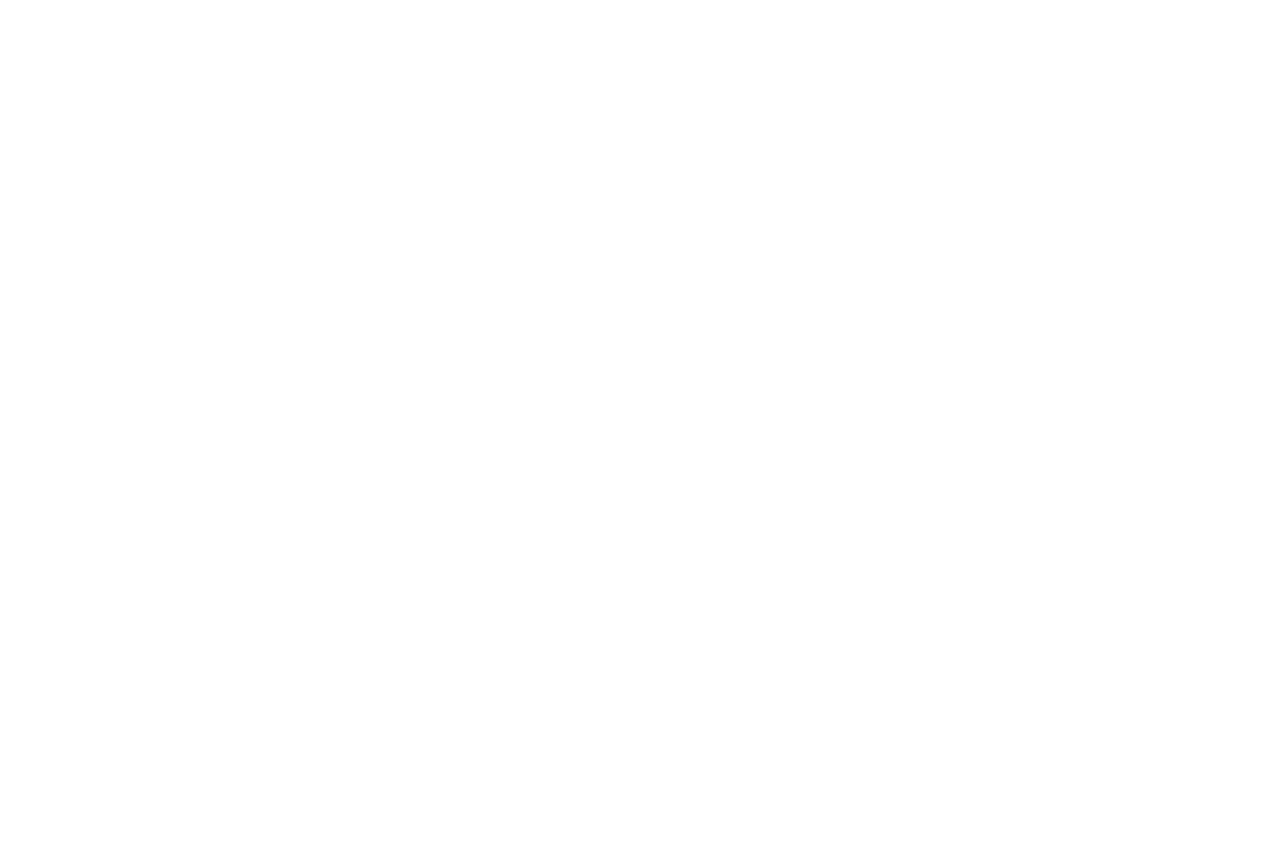
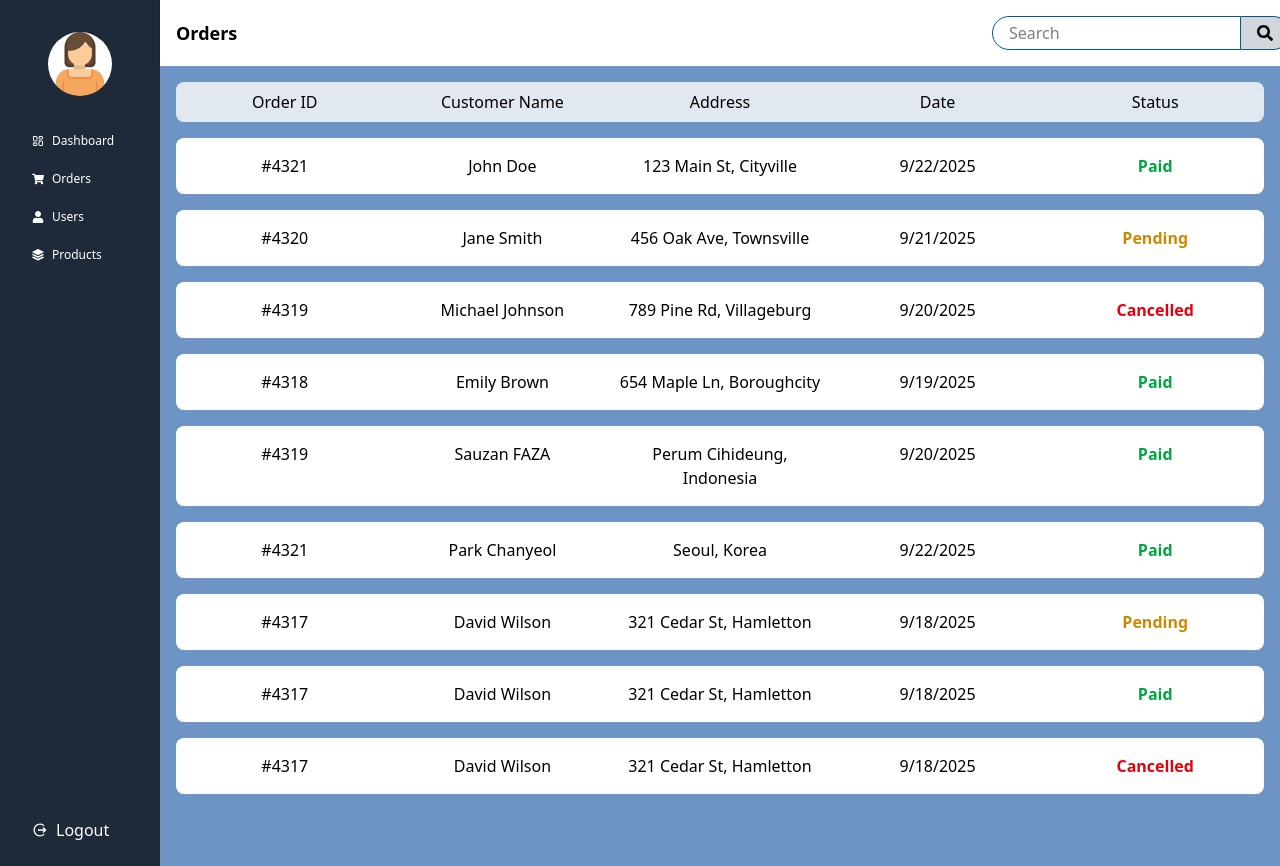
Before and after one commit to sauzanfaza/admin-dashboard, a React (Vite) app: page /orders in a window 1280 px wide. Before the commit this address had no page. Before the commit the page ends 800 px from the top, so only its background shows below. Built offline with nearby package versions, Linux system fonts and the light colour scheme.

Commit message:
create orders page component, add new prop (title) in navbar

```diff
--- a/src/App.jsx
+++ b/src/App.jsx
@@ -2,6 +2,7 @@ import { Routes, Route } from 'react-router-dom'
 import Regis from './pages/Regis'
 import Login from './pages/Login'
 import MainBoard from './components/MainBoard'
+import Orders from './pages/Orders'
 import { useState } from 'react'
 
 export default function Home() {
@@ -11,6 +12,7 @@ export default function Home() {
             <Route path="/" element={<Regis />} />
             <Route path="/login" element={<Login setUser={setUser} />} />
             <Route path="/mainBoard" element={<MainBoard user={user} setUser={setUser} />} />
+            <Route path="/orders" element={<Orders />} />
         </Routes>
     )
 }
--- a/src/components/Navbar.jsx
+++ b/src/components/Navbar.jsx
@@ -1,10 +1,12 @@
 import { FaSearch } from "react-icons/fa";
 
-export default function Navbar({user}) {
+export default function Navbar({user, title}) {
     return (
         <header className="w-full bg-white shadow p-4 flex items-center justify-between">
             <div className="flex items-center">
-            <h2 className="text-lg font-semibold">Welcome {user?.name}</h2>
+            <h2 className="text-lg font-semibold">
+                {title ? `${title}` : `Welcome ${user ? user.name : ""}`}
+            </h2>
             </div>
             <div class="flex w-68">
                 <input
--- a/src/components/RecentOrder.jsx
+++ b/src/components/RecentOrder.jsx
@@ -1,6 +1,10 @@
 import { recentOrders } from "../data/data"
 
 export default function RecentOrder() {
+    const sortedorders = [...recentOrders].sort(
+        (a, b) => new Date(b.date) - new Date(a.date)
+    )
+    const lastorders = sortedorders.slice(0, 5)
     return(
         <div className="p-4 bg-white rounded-md shadow-md mt-4 w-full">
             <h1 className="text-xl font-bold mb-3">Recent Orders</h1>
@@ -15,7 +19,7 @@ export default function RecentOrder() {
                 </tr>
                 </thead>
                 <tbody>
-                {recentOrders.map((order) => (
+                {lastorders.map((order) => (
                     <tr key={order.id} className="hover:bg-gray-50">
                     <td className="py-2 px-2 border-b border-gray-200 text-[12px] text-gray-700">{order.id}</td>
                     <td className="py-2 px-2 border-b border-gray-200 text-[12px] text-gray-700">{order.customer}</td>
--- a/src/components/Sidebar.jsx
+++ b/src/components/Sidebar.jsx
@@ -3,7 +3,8 @@ import { FaShoppingCart } from "react-icons/fa";
 import { FaUser } from "react-icons/fa";
 import { BsStack } from "react-icons/bs";
 import { IoMdLogOut } from "react-icons/io";
-import { Navigate, useNavigate } from "react-router-dom";
+import { useNavigate } from "react-router-dom";
+import { Link } from "react-router-dom";
 
 export default function Sidebar({user, setUser}) {
     const navigate = useNavigate();
@@ -29,12 +30,14 @@ export default function Sidebar({user, setUser}) {
             {/* Navigation Links */}
             <nav className="flex flex-col items-center w-full">
                 <div className="w-full max-w-[150px] text-left space-y-1">
-                    <a href="#" className="flex items-center gap-2 hover:bg-sky-600 px-4 py-2 rounded-lg text-[12px]">
+                    <Link to="/mainBoard"
+                        className="flex items-center gap-2 hover:bg-sky-600 px-4 py-2 rounded-lg text-[12px]">
                         <LuLayoutDashboard /> Dashboard
-                    </a>
-                    <a href="#" className="flex items-center gap-2 hover:bg-sky-600 px-4 py-2 rounded-lg text-[12px]">
+                    </Link>
+                    <Link to="/orders"
+                        className="flex items-center gap-2 hover:bg-sky-600 px-4 py-2 rounded-lg text-[12px]">
                         <FaShoppingCart /> Orders
-                    </a>
+                    </Link>
                     <a href="#" className="flex items-center gap-2 hover:bg-sky-600 px-4 py-2 rounded-lg text-[12px]">
                         <FaUser /> Users
                     </a>
@@ -44,7 +47,7 @@ export default function Sidebar({user, setUser}) {
                 </div>
             </nav>
 
-            {/* Logout Button - stays at bottom */}
+            {/* Logout Button*/}
             <div className="mt-auto border-gray-700 pt-4">
                 <button
                     onClick={handleLogout}
--- a/src/data/data.js
+++ b/src/data/data.js
@@ -25,6 +25,7 @@ export const recentOrders = [
       id: "#4321",
       customer: "John Doe",
       date: "2025-09-22",
+      address: "123 Main St, Cityville",
       total: 500000,
       status: "Paid",
     },
@@ -32,6 +33,7 @@ export const recentOrders = [
       id: "#4320",
       customer: "Jane Smith",
       date: "2025-09-21",
+      address: "456 Oak Ave, Townsville",
       total: 200000,
       status: "Pending",
     },
@@ -39,6 +41,7 @@ export const recentOrders = [
       id: "#4319",
       customer: "Michael Johnson",
       date: "2025-09-20",
+      address: "789 Pine Rd, Villageburg",
       total: 750000,
       status: "Cancelled",
     },
@@ -46,15 +49,49 @@ export const recentOrders = [
       id: "#4318",
       customer: "Emily Brown",
       date: "2025-09-19",
+      address: "654 Maple Ln, Boroughcity",
       total: 320000,
+      status: "Paid",
+    },
+    {
+      id: "#4319",
+      customer: "Sauzan FAZA",
+      date: "2025-09-20",
+      address: "Perum Cihideung, Indonesia",
+      total: 150000,
+      status: "Paid",
+    },
+    {
+      id: "#4321",
+      customer: "Park Chanyeol",
+      date: "2025-09-22",
+      address: "Seoul, Korea",
+      total: 150000,
       status: "Paid",
     },
     {
       id: "#4317",
       customer: "David Wilson",
       date: "2025-09-18",
+      address: "321 Cedar St, Hamletton",
+      total: 150000,
+      status: "Pending",
+    },
+    {
+      id: "#4317",
+      customer: "David Wilson",
+      date: "2025-09-18",
+      address: "321 Cedar St, Hamletton",
       total: 150000,
       status: "Paid",
+    },
+    {
+      id: "#4317",
+      customer: "David Wilson",
+      date: "2025-09-18",
+      address: "321 Cedar St, Hamletton",
+      total: 150000,
+      status: "Cancelled",
     },
   ];
 
--- /dev/null
+++ b/src/pages/Orders.jsx
@@ -0,0 +1,41 @@
+import Sidebar from "../components/Sidebar"
+import Navbar from "../components/Navbar"
+import { recentOrders } from "../data/data"
+
+export default function Orders() {
+    return (
+        <>
+        <div className="flex">
+            <Sidebar />
+            <main className="flex-1 bg-gray-100">
+                <Navbar title="Orders"/>
+                <div className="bg-[#6D94C5] min-h-screen p-4">
+                     {/*kategories*/}
+                     <div className="grid grid-cols-5 bg-slate-200 rounded-lg">
+                        <div className="p-2 text-center">Order ID</div>
+                        <div className="p-2 text-center">Customer Name</div>
+                        <div className="p-2 text-center">Address</div>
+                        <div className="p-2 text-center">Date</div>
+                        <div className="p-2 text-center">Status</div>
+                     </div>
+                    {recentOrders.map((order) => (
+                        <div key={order.id} className="grid grid-cols-5 bg-white rounded-lg mt-4 py-2 shaodw-md">
+                            <div className="p-2 text-center">{order.id}</div>
+                            <div className="p-2 text-center">{order.customer}</div>
+                            <div className="p-2 text-center">{order.address}</div>
+                            <div className="p-2 text-center">{new Date(order.date).toLocaleDateString()}</div>
+                            <div className={`p-2 text-center font-semibold ${
+                                order.status === "Paid"
+                                ? "text-green-600"
+                                : order.status === "Pending"
+                                ? "text-yellow-600"
+                                : "text-red-600"
+                            }`}>{order.status}</div>
+                        </div>
+                    ))}
+                </div>
+            </main>
+        </div>
+        </>
+    )
+}
```
